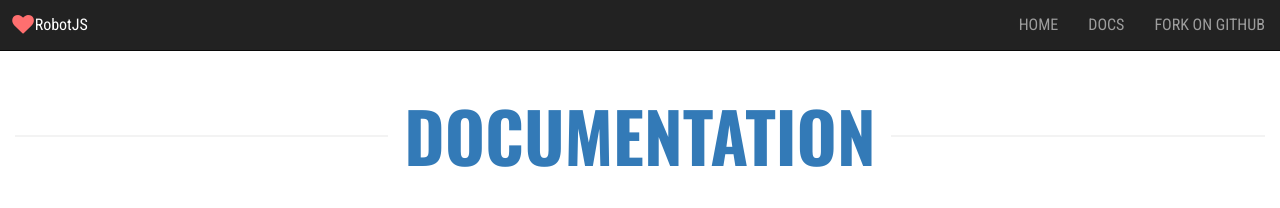
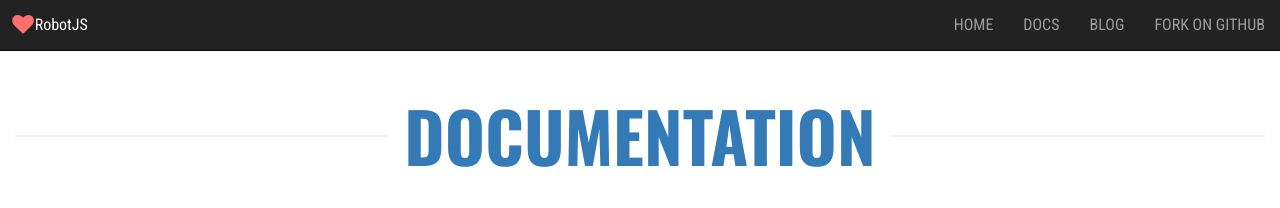
Before and after one commit to octalmage/robotjs.io, a Jekyll site: the page built from _pages/docs.md, in a window 1280 px wide. Shown: the top 208 px of the page. Built offline with Jekyll 4.4.1, drawn with Linux system fonts in a browser that asks for light colours; nearby versions of some CDN libraries; comment, search, counter and statistics services are not loaded.

Commit message:
Add a link to the blog.

```diff
--- a/_data/nav.yml
+++ b/_data/nav.yml
@@ -1,4 +1,5 @@
 main:
     - { url: '/', text: 'Home' }
     - { url: '/docs', text: 'Docs' }
+    - { url: 'http://blog.robotjs.io', text: 'Blog' }
     - { url: 'https://github.com/octalmage/robotjs', text: 'Fork on GitHub' }
```
